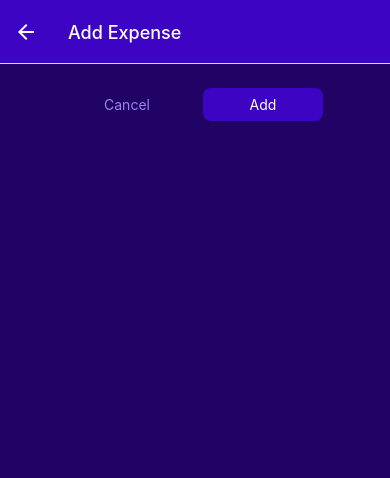
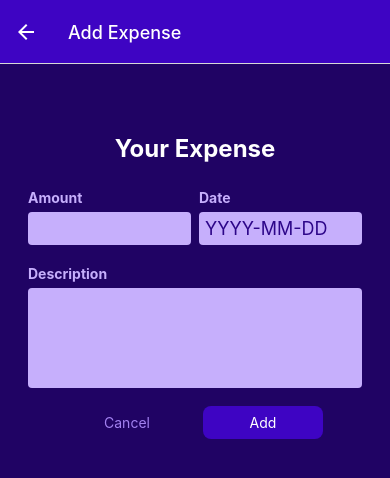
Before and after one commit to boraberkcetintas/ExpensesApp-ReactNative, a React Native app: screen /ManageExpense in a window 390 px wide. Shown: the top 478 px of the page. Built offline with nearby package versions, Linux system fonts and the light colour scheme.

Commit message:
Created Expense Form
Created the Expense Form component by using custom Input component.

The form using by manageexpense screen to get user's expense data inputs.

```diff
--- /dev/null
+++ b/componenets/ManageExpense/ExpenseForm.js
@@ -0,0 +1,106 @@
+import { View, StyleSheet, Text } from "react-native";
+import { useState } from "react";
+import Input from "./Input";
+import Button from "../UI/Button";
+import { getFormattedDate } from "../../util/date";
+
+function ExpenseForm({ submitButtonLabel, onCancel, onSubmit, defaultValue }) {
+  const [inputValues, setInputValues] = useState({
+    amount: defaultValue ? defaultValue.amount.toString() : "",
+    date: defaultValue ? getFormattedDate(defaultValue.date) : "",
+    description: defaultValue ? defaultValue.description : "",
+  });
+
+  function inputChangedHandler(inputIdentifier, enteredValue) {
+    setInputValues((currentValues) => {
+      return {
+        ...currentValues,
+        [inputIdentifier]: enteredValue,
+      };
+    });
+  }
+
+  function submitHandler() {
+    const expenseData = {
+      amount: +inputValues.amount,
+      date: new Date(inputValues.date),
+      description: inputValues.description,
+    };
+    onSubmit(expenseData);
+  }
+
+  return (
+    <View style={styles.form}>
+      <Text style={styles.title}>Your Expense</Text>
+      <View style={styles.inputsRow}>
+        <Input
+          style={styles.rowInput}
+          label={"Amount"}
+          textInputConfig={{
+            keyboardType: "decimal-pad",
+            onChangeText: inputChangedHandler.bind(this, "amount"),
+            value: inputValues.amount,
+          }}
+        />
+        <Input
+          style={styles.rowInput}
+          label={"Date"}
+          textInputConfig={{
+            placeholder: "YYYY-MM-DD",
+            maxLength: 10,
+            onChangeText: inputChangedHandler.bind(this, "date"),
+            value: inputValues.date,
+          }}
+        />
+      </View>
+      <Input
+        label={"Description"}
+        textInputConfig={{
+          multiline: true,
+          onChangeText: inputChangedHandler.bind(this, "description"),
+          value: inputValues.description,
+        }}
+      />
+      <View style={styles.buttons}>
+        <Button style={styles.button} mode={"flat"} onPress={onCancel}>
+          Cancel
+        </Button>
+        <Button style={styles.button} onPress={submitHandler}>
+          {submitButtonLabel}
+        </Button>
+      </View>
+    </View>
+  );
+}
+
+export default ExpenseForm;
+
+const styles = StyleSheet.create({
+  rowInput: {
+    flex: 1,
+  },
+  inputsRow: {
+    flexDirection: "row",
+    justifyContent: "space-between",
+  },
+  form: {
+    marginTop: 30,
+  },
+  title: {
+    fontSize: 24,
+    fontWeight: "bold",
+    color: "white",
+    textAlign: "center",
+    marginVertical: 16,
+  },
+  buttons: {
+    flexDirection: "row",
+    alignItems: "center",
+    justifyContent: "center",
+    marginVertical: 8,
+  },
+  button: {
+    minWidth: 120,
+    marginHorizontal: 8,
+  },
+});
--- a/screens/ManageExpense.js
+++ b/screens/ManageExpense.js
@@ -3,17 +3,21 @@ import { useLayoutEffect } from "react";
 import { useNavigation, useRoute } from "@react-navigation/native";
 import IconButton from "../componenets/UI/IconButton";
 import { GlobalStyles } from "../constants/styles";
-import Button from "../componenets/UI/Button";
+
 import { useDispatch, useSelector } from "react-redux";
 import { addExpense, deleteExpense, updateExpense } from "../store/expenses";
+import ExpenseForm from "../componenets/ManageExpense/ExpenseForm";
 
 function ManageExpense() {
   const route = useRoute();
   const navigation = useNavigation();
   const dispatch = useDispatch();
+  const expenses = useSelector((state) => state.expensesReducer.expenses);
 
   const editedExpenseId = route.params?.expenseId;
   const isEditing = !!editedExpenseId;
+
+  const selectedExpenseData = expenses.find((expense)=> expense.id === editedExpenseId);
 
   useLayoutEffect(() => {
     navigation.setOptions({
@@ -28,41 +32,32 @@ function ManageExpense() {
   function cancelExpenseHandler() {
     navigation.goBack();
   }
-  function confirmExpenseHandler() {
+  function confirmExpenseHandler(expenseData) {
     navigation.goBack();
     if (isEditing) {
       dispatch(
         updateExpense({
           id: editedExpenseId,
-          description: "Test",
-          amount: 31.99,
-          date: new Date("2023-7-2"),
+          ...expenseData,
         })
       );
     } else {
       dispatch(
         addExpense({
-          description: "YeniTest",
-          amount: 11.99,
-          date: new Date(),
+          ...expenseData,
         })
       );
     }
   }
   return (
     <View style={styles.container}>
-      <View style={styles.buttons}>
-        <Button
-          style={styles.button}
-          mode={"flat"}
-          onPress={cancelExpenseHandler}
-        >
-          Cancel
-        </Button>
-        <Button style={styles.button} onPress={confirmExpenseHandler}>
-          {isEditing ? "Update" : "Add"}
-        </Button>
-      </View>
+      <ExpenseForm
+        submitButtonLabel={isEditing ? "Update" : "Add"}
+        onCancel={cancelExpenseHandler}
+        onSubmit={confirmExpenseHandler}
+        defaultValue={selectedExpenseData}
+      />
+
       {isEditing && (
         <View style={styles.deleteContainer}>
           <IconButton
@@ -92,13 +87,4 @@ const styles = StyleSheet.create({
     borderTopColor: GlobalStyles.colors.primary200,
     alignItems: "center",
   },
-  buttons: {
-    flexDirection: "row",
-    alignItems: "center",
-    justifyContent: "center",
-  },
-  button: {
-    minWidth: 120,
-    marginHorizontal: 8,
-  },
 });
```
